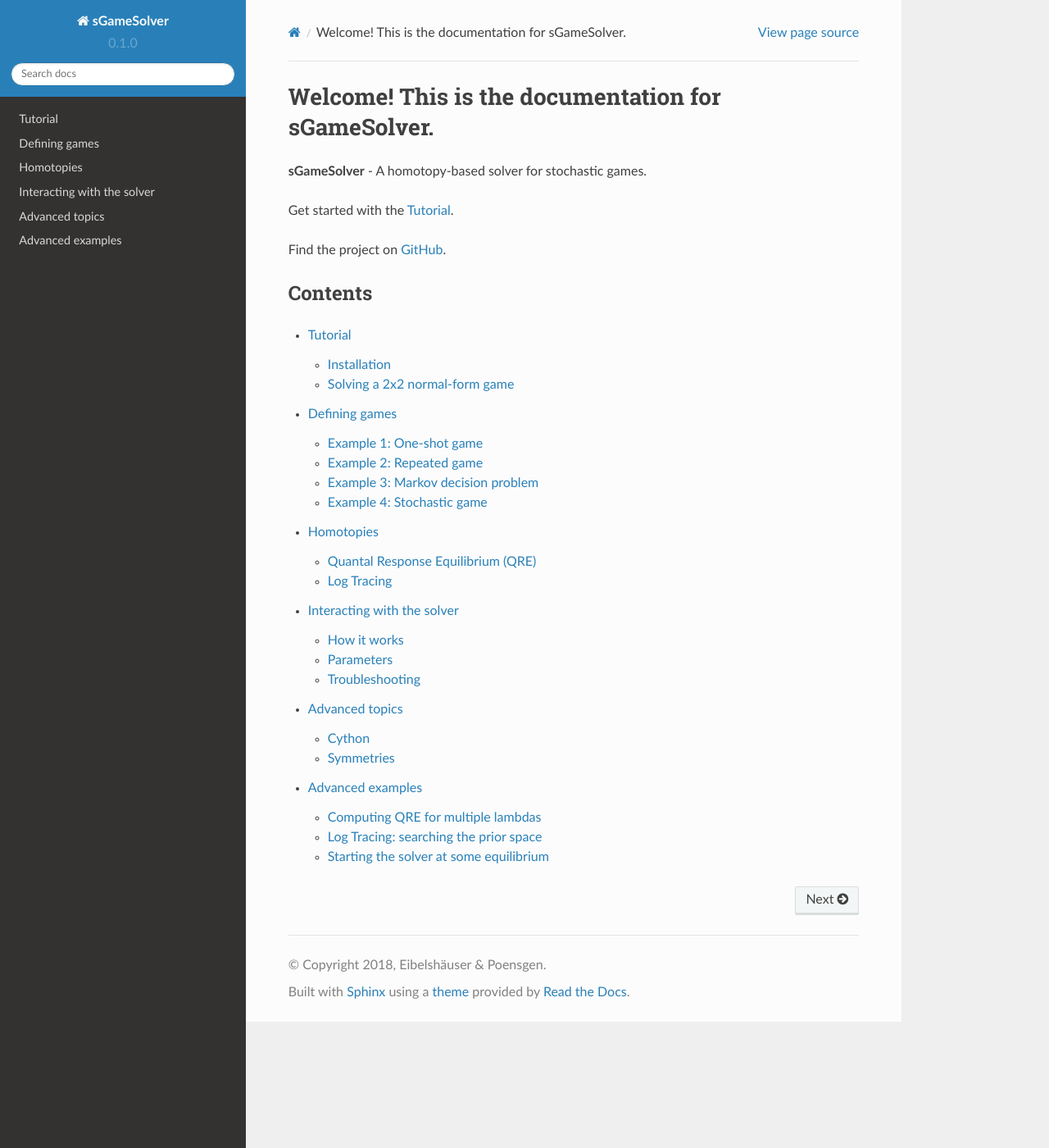
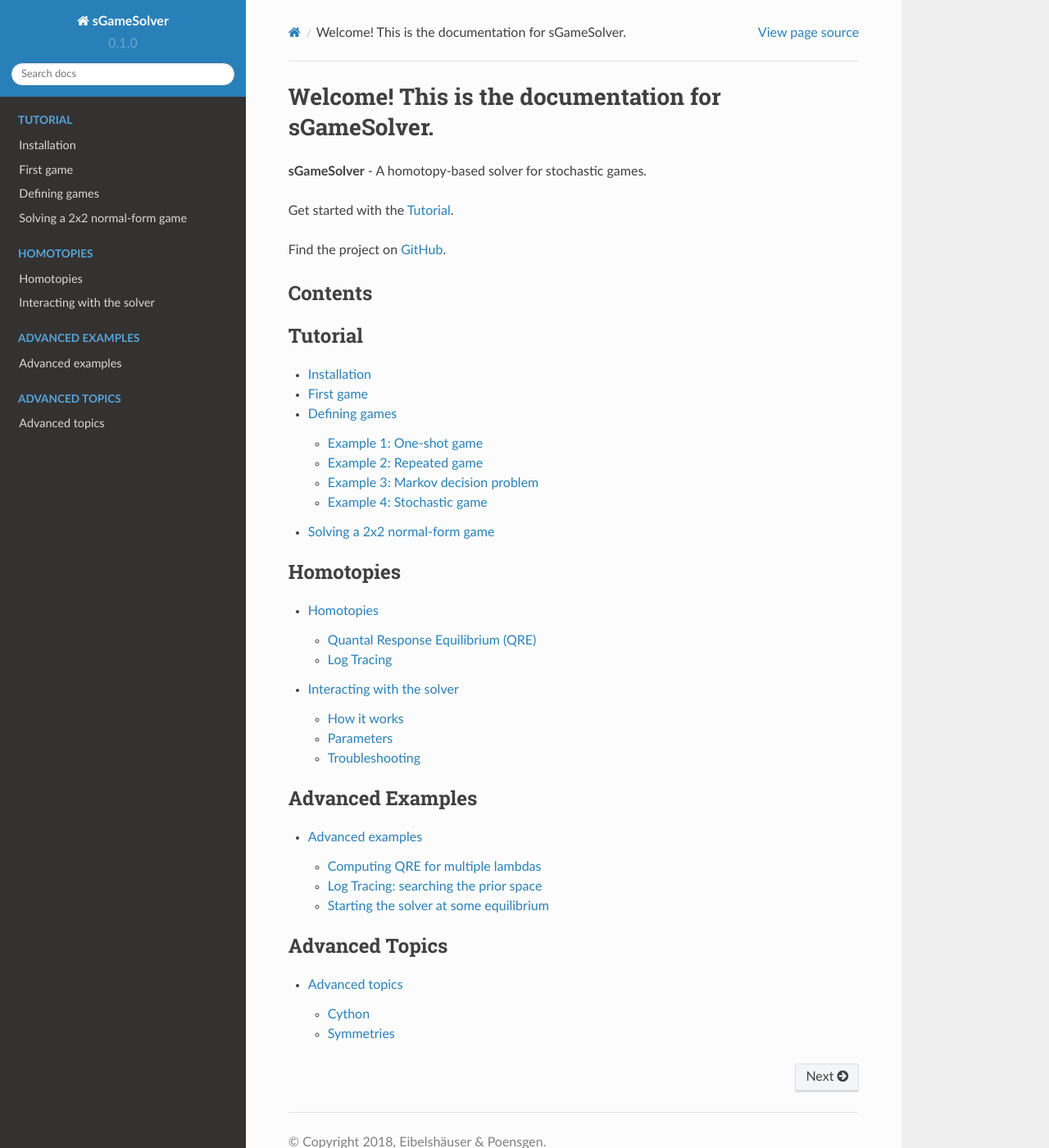
Before and after one commit to seibelsh/sgamesolver, a Sphinx documentation site: the page built from docs/source/index.rst, in a window 1280 px wide and 1400 px high. Shown: the whole window at 82% size. Built offline with Sphinx 7.4.7 and the Read the Docs theme 2.0.0, drawn with Linux system fonts in a browser that asks for light colours.

```diff
--- a/docs/source/conf.py
+++ b/docs/source/conf.py
@@ -17,6 +17,7 @@ extensions = [
     'sphinx.ext.autodoc',
     'sphinx.ext.autosummary',
     'sphinx.ext.intersphinx',
+    'sphinx.ext.autosectionlabel',
 ]
 
 intersphinx_mapping = {
--- a/docs/source/index.rst
+++ b/docs/source/index.rst
@@ -3,7 +3,7 @@ Welcome! This is the documentation for sGameSolver.
 
 **sGameSolver** - A homotopy-based solver for stochastic games.
 
-Get started with the :doc:`tutorial`.
+Get started with the :doc:`Tutorial <installation>`.
 
 Find the project on `GitHub <https://github.com/seibelsh/sgamesolver>`_.
 
@@ -12,10 +12,29 @@ Contents
 --------
 
 .. toctree::
+   :maxdepth: 2
+   :caption: Tutorial
 
-   tutorial
-   sgame
+   installation
+   First game <first_game>
+   defining_games
+   solving_games
+
+.. toctree::
+   :maxdepth: 2
+   :caption: Homotopies
+
    homotopies
    solver
-   advanced
-   examples
+
+.. toctree::
+   :maxdepth: 2
+   :caption: Advanced Examples
+
+   advanced_examples
+
+.. toctree::
+   :maxdepth: 2
+   :caption: Advanced Topics
+
+   advanced_topics
```
Also changed, not shown: docs/source/first_game.rst (renamed from docs/source/tutorial.rst, +0 -14 lines), docs/source/installation.rst (added, +9 -0 lines), docs/source/solving_games.rst (added, +64 -0 lines), docs/source/advanced_examples.rst (renamed from docs/source/examples.rst), docs/source/advanced_topics.rst (renamed from docs/source/advanced.rst), docs/source/defining_games.rst (renamed from docs/source/sgame.rst).
